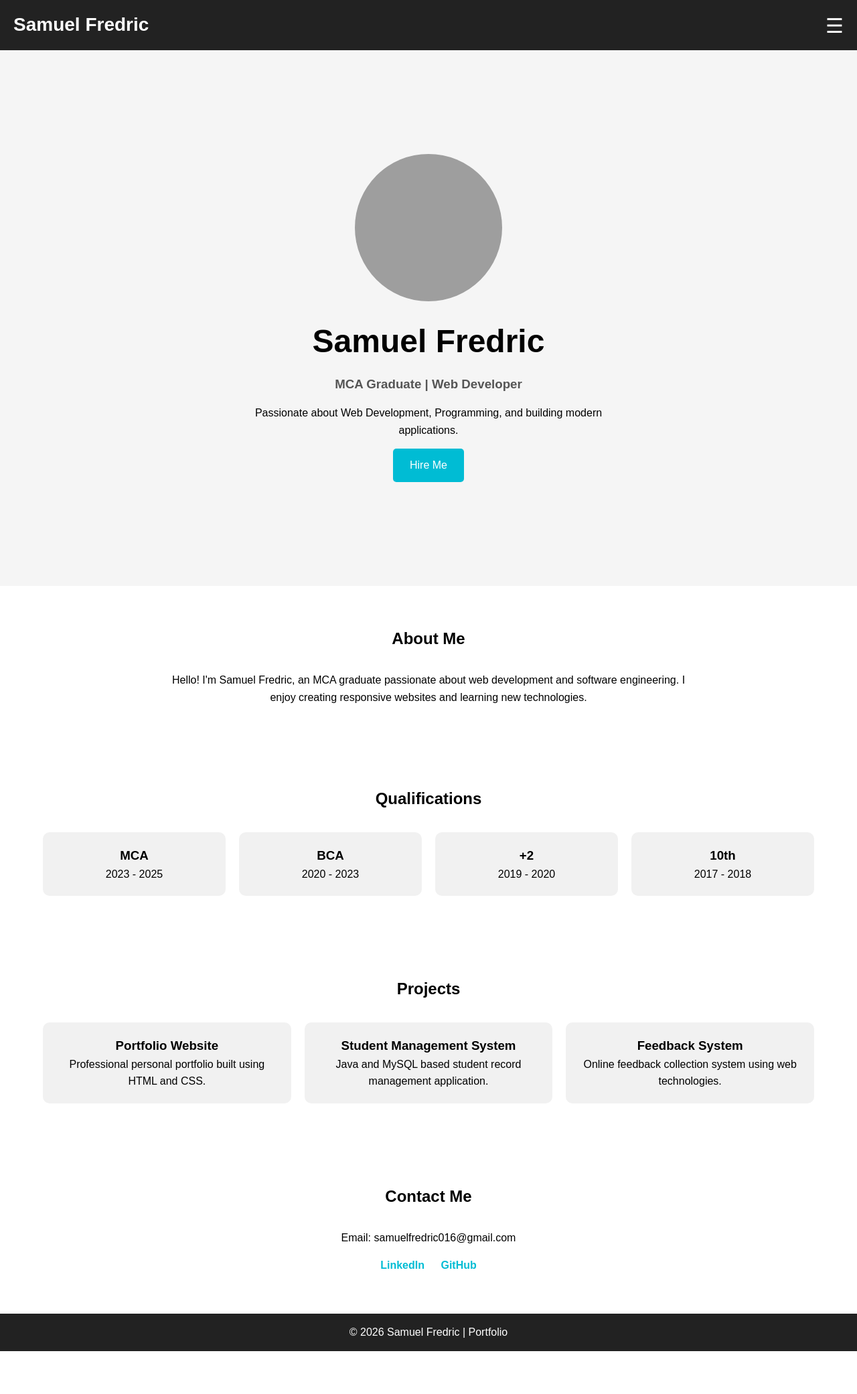
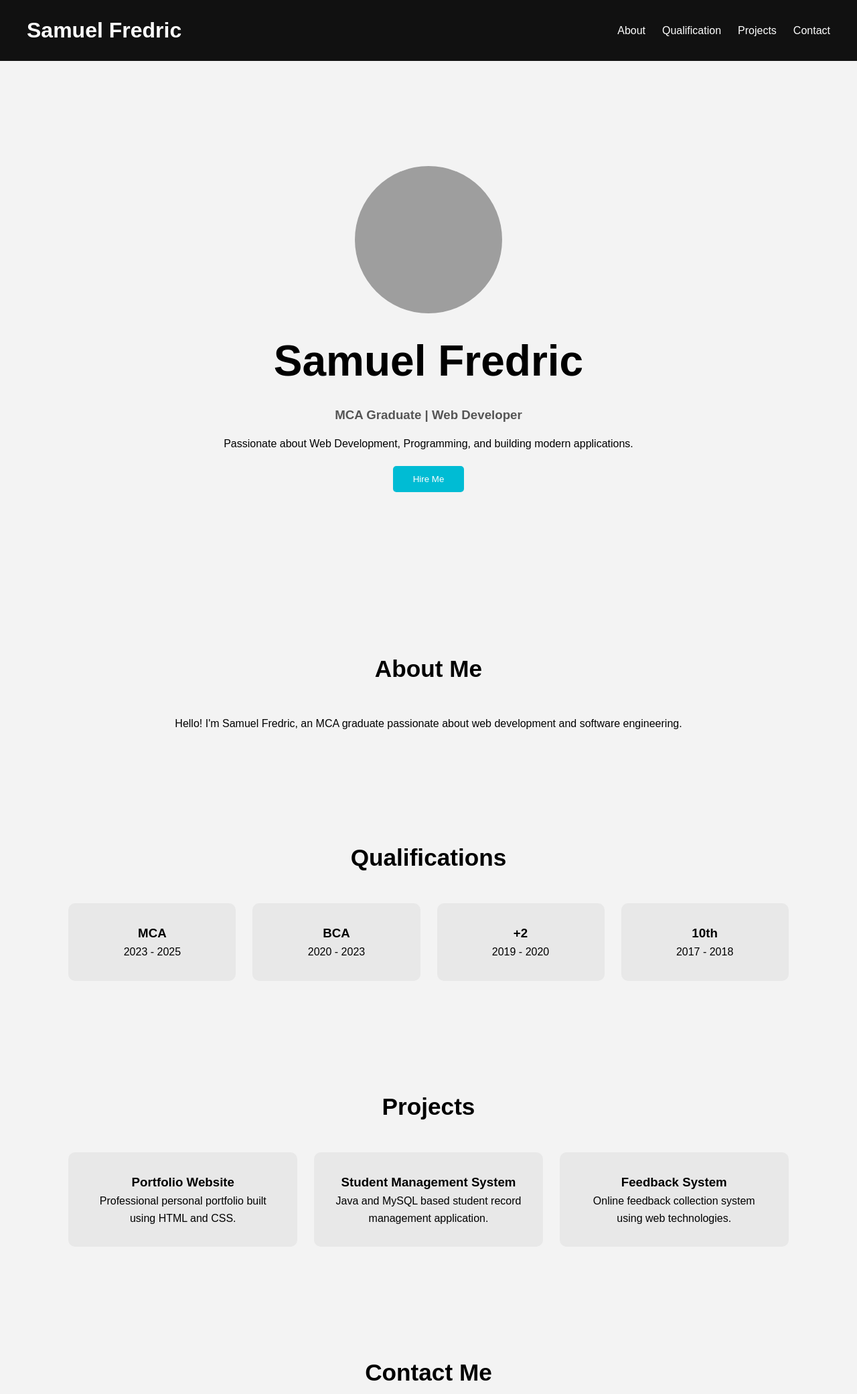
Before and after one commit to samuelfredric016/portfolio, a plain HTML site: page index.html in a window 1280 px wide. Shown: the top 2082 px of the page at 67% size. Before the commit the page ends 2018 px from the top, so only its background shows below. Drawn offline with Linux system fonts and the light colour scheme; grey boxes are pictures that could not be loaded.

Commit message:
first commit

```diff
--- a/index.html
+++ b/index.html
@@ -8,8 +8,8 @@
 </head>
 <body>
 
-    <!-- Navigation -->
-    <nav>
+    <!-- Navbar -->
+    <nav class="navbar">
         <div class="logo">Samuel Fredric</div>
 
         <input type="checkbox" id="menu-toggle">
@@ -17,40 +17,39 @@
 
         <ul class="nav-links">
             <li><a href="#about">About</a></li>
-        <li><a href="#education">Qualification</a></li>
+            <li><a href="#qualification">Qualification</a></li>
             <li><a href="#projects">Projects</a></li>
             <li><a href="#contact">Contact</a></li>
         </ul>
     </nav>
-    <!-- Hero Section -->
+
+    <!-- Hero -->
     <section class="hero">
-        <div class="hero-content">
-            <img src="Images/SamuelProfilePic.png" alt="Samuel Fredric">
+        <img src="Images/SamuelProfilePic.png" alt="Profile">
         <h1>Samuel Fredric</h1>
         <h3>MCA Graduate | Web Developer</h3>
         <p>
             Passionate about Web Development, Programming,
             and building modern applications.
         </p>
-            <a href="#contact" class="btn">Hire Me</a>
-        </div>
+        <button>Hire Me</button>
     </section>
 
     <!-- About -->
-    <section id="about" class="about">
+    <section id="about" class="section">
         <h2>About Me</h2>
         <p>
-            Hello! I'm Samuel Fredric, an MCA graduate passionate about
-            web development and software engineering. I enjoy creating
-            responsive websites and learning new technologies.
+            Hello! I'm Samuel Fredric, an MCA graduate passionate
+            about web development and software engineering.
         </p>
     </section>
 
-    <!-- Qualification -->
-    <section id="education" class="education">
+    <!-- Qualifications -->
+    <section id="qualification" class="section">
         <h2>Qualifications</h2>
 
-        <div class="timeline">
+        <div class="grid-container">
+
             <div class="card">
                 <h3>MCA</h3>
                 <p>2023 - 2025</p>
@@ -70,26 +69,27 @@
                 <h3>10th</h3>
                 <p>2017 - 2018</p>
             </div>
+
         </div>
     </section>
 
     <!-- Projects -->
-    <section id="projects" class="projects">
+    <section id="projects" class="section">
         <h2>Projects</h2>
 
-        <div class="project-container">
+        <div class="project-grid">
 
-            <div class="project-card">
+            <div class="card">
                 <h3>Portfolio Website</h3>
                 <p>Professional personal portfolio built using HTML and CSS.</p>
             </div>
 
-            <div class="project-card">
+            <div class="card">
                 <h3>Student Management System</h3>
                 <p>Java and MySQL based student record management application.</p>
             </div>
 
-            <div class="project-card">
+            <div class="card">
                 <h3>Feedback System</h3>
                 <p>Online feedback collection system using web technologies.</p>
             </div>
@@ -98,27 +98,20 @@
     </section>
 
     <!-- Contact -->
-    <section id="contact" class="contact">
+    <section id="contact" class="section contact">
         <h2>Contact Me</h2>
 
         <p>Email: samuelfredric016@gmail.com</p>
 
         <div class="social-links">
-            <a href="https://www.linkedin.com/in/samuel-fredric-27873b330/"
-               target="_blank">LinkedIn</a>
-
-            <a href="https://github.com/samuelfredric016"
-               target="_blank">GitHub</a>
+            <a href="#">LinkedIn</a>
+            <a href="#">GitHub</a>
         </div>
     </section>
 
     <footer>
-        <p>© 2026 Samuel Fredric | Portfolio</p>
+        © 2026 Samuel Fredric | Portfolio
     </footer>
-    <script>
-    function toggleMenu() {
-    document.getElementById("navLinks").classList.toggle("active");
-}
-</script>
+
 </body>
 </html>
--- a/style.css
+++ b/style.css
@@ -1,4 +1,3 @@
-/* Reset */
 *{
     margin:0;
     padding:0;
@@ -6,241 +5,215 @@
     font-family:Arial, sans-serif;
 }
 
-html{
-    scroll-behavior:smooth;
-}
-
 body{
+    background:#f3f3f3;
     line-height:1.6;
 }
 
-/* Navigation */
-nav{
-    background:#222;
-    color:white;
-    padding:15px 20px;
-    position:relative;
+/* NAVBAR */
+
+.navbar{
+    background:#111;
+    color:#fff;
+    padding:20px 40px;
+    display:flex;
+    justify-content:space-between;
+    align-items:center;
+    position:sticky;
+    top:0;
 }
 
 .logo{
-    font-size:28px;
+    font-size:2rem;
     font-weight:bold;
 }
+
+.nav-links{
+    display:flex;
+    list-style:none;
+    gap:25px;
+}
+
+.nav-links a{
+    color:white;
+    text-decoration:none;
+}
+
 #menu-toggle{
     display:none;
 }
 
 .hamburger{
-    display:block;
-    font-size:30px;
+    display:none;
+    color:white;
+    font-size:2rem;
     cursor:pointer;
-    position:absolute;
-    top:15px;
-    right:20px;
 }
 
-/* Hidden by default */
-.nav-links{
-    list-style:none;
-    display:none;
-    flex-direction:column;
-    text-align:center;
-    margin-top:20px;
-}
+/* HERO */
 
-.nav-links li{
-    margin:15px 0;
-}
-
-.nav-links a{
-    color:white;
-    text-decoration:none;
-    font-size:18px;
-}
-
-/* Show menu when hamburger clicked */
-#menu-toggle:checked ~ .nav-links{
-    display:flex;
-}
-
-/* Hero Section */
 .hero{
     min-height:100vh;
     display:flex;
+    flex-direction:column;
     justify-content:center;
     align-items:center;
     text-align:center;
     padding:40px 20px;
-    background:#f5f5f5;
 }
 
-.hero-content{
-    max-width:800px;
-}
-
-.hero-content img{
+.hero img{
     width:220px;
     height:220px;
     border-radius:50%;
     object-fit:cover;
-    max-width:100%;
 }
 
-.hero-content h1{
-    font-size:3rem;
-    margin-top:15px;
+.hero h1{
+    font-size:4rem;
+    margin-top:20px;
 }
 
-.hero-content h3{
-    margin:10px 0;
+.hero h3{
     color:#555;
+    margin:15px 0;
 }
 
-.hero-content p{
-    margin:15px auto;
-    max-width:600px;
+.hero p{
+    max-width:700px;
+    margin-bottom:20px;
 }
 
-.btn{
-    display:inline-block;
-    padding:12px 25px;
+.hero button{
+    padding:12px 30px;
+    border:none;
     background:#00bcd4;
     color:white;
-    text-decoration:none;
     border-radius:5px;
+    cursor:pointer;
 }
 
-/* Sections */
-section{
-    padding:60px 5%;
-}
+/* SECTIONS */
 
-section h2{
-    text-align:center;
-    margin-bottom:30px;
-}
-
-/* About */
-.about p{
-    max-width:800px;
-    margin:auto;
+.section{
+    padding:80px 8%;
     text-align:center;
 }
 
-/* Qualification */
-.timeline{
+.section h2{
+    margin-bottom:40px;
+    font-size:2.2rem;
+}
+
+/* QUALIFICATION GRID */
+
+.grid-container{
     display:grid;
     grid-template-columns:repeat(auto-fit,minmax(220px,1fr));
-    gap:20px;
+    gap:25px;
+}
+
+/* PROJECT GRID */
+
+.project-grid{
+    display:grid;
+    grid-template-columns:repeat(auto-fit,minmax(280px,1fr));
+    gap:25px;
 }
 
 .card{
-    background:#f1f1f1;
-    padding:20px;
+    background:#e8e8e8;
+    padding:30px;
     border-radius:10px;
-    text-align:center;
+    transition:.3s;
 }
 
-/* Projects */
-.project-container{
-    display:grid;
-    grid-template-columns:repeat(auto-fit,minmax(250px,1fr));
-    gap:20px;
+.card:hover{
+    transform:translateY(-5px);
 }
 
-.project-card{
-    background:#f1f1f1;
-    padding:20px;
-    border-radius:10px;
-    text-align:center;
-}
-
-/* Contact */
-.contact{
-    text-align:center;
-}
+/* CONTACT */
 
 .social-links{
-    margin-top:15px;
+    margin-top:20px;
 }
 
 .social-links a{
-    margin:0 10px;
+    margin:0 15px;
     text-decoration:none;
     color:#00bcd4;
     font-weight:bold;
 }
 
-/* Footer */
+/* FOOTER */
+
 footer{
-    background:#222;
+    background:#111;
     color:white;
     text-align:center;
-    padding:15px;
+    padding:20px;
 }
 
-/* ==========================
-   Tablet View
-========================== */
-@media (max-width:768px){
+/* TABLET */
 
-    nav{
-        flex-direction:column;
-        gap:15px;
+@media(max-width:768px){
+
+    .hero h1{
+        font-size:3rem;
     }
 
-    nav ul{
-        flex-wrap:wrap;
-        justify-content:center;
+    .hero img{
+        width:180px;
+        height:180px;
+    }
+}
+
+/* MOBILE */
+
+@media(max-width:600px){
+
+    .hamburger{
+        display:block;
     }
 
-    .hero-content h1{
+    .nav-links{
+        position:absolute;
+        top:100%;
+        left:0;
+        width:100%;
+        background:#111;
+        flex-direction:column;
+        text-align:center;
+        display:none;
+    }
+
+    .nav-links li{
+        padding:15px;
+        border-top:1px solid #333;
+    }
+
+    #menu-toggle:checked ~ .nav-links{
+        display:flex;
+    }
+
+    .hero h1{
         font-size:2.2rem;
     }
 
-    .hero-content img{
-        width:180px;
-        height:180px;
-    }
-
-    section{
-        padding:50px 4%;
-    }
-}
-
-/* ==========================
-   Mobile View
-========================== */
-@media (max-width:480px){
-
-    nav ul{
-        flex-direction:column;
-        align-items:center;
-        gap:10px;
-    }
-
-    .hero-content h1{
-        font-size:1.8rem;
-    }
-
-    .hero-content h3{
+    .hero h3{
         font-size:1rem;
     }
 
-    .hero-content p{
-        font-size:0.9rem;
-    }
-
-    .hero-content img{
+    .hero img{
         width:140px;
         height:140px;
     }
 
-    .btn{
-        padding:10px 20px;
+    .section{
+        padding:60px 5%;
     }
 
-    section{
-        padding:40px 15px;
+    .section h2{
+        font-size:1.8rem;
     }
 }
```
Lines whose indentation alone changed are shown as unchanged.
